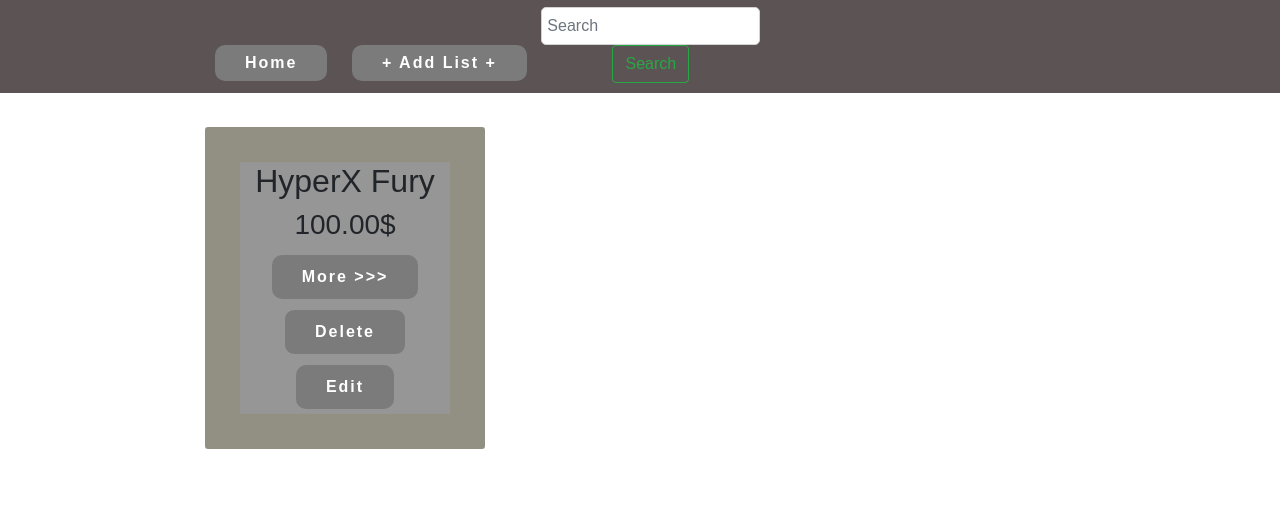
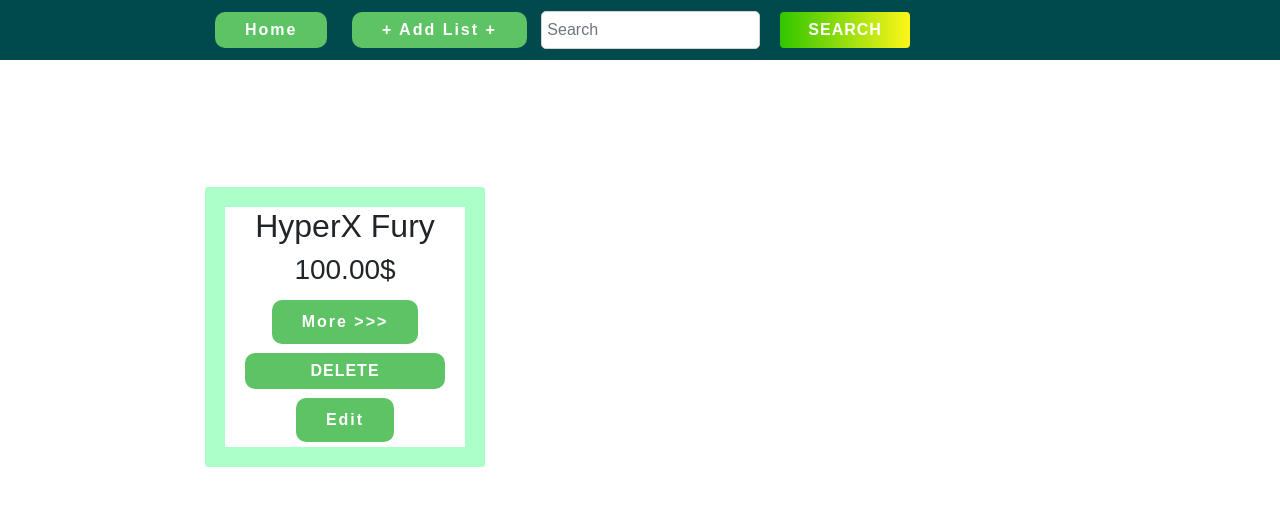
Before and after one commit to keny-stark/online-store, a Django app: page /products/RAM/ in a window 1280 px wide. Shown: the top 506 px of the page. Run offline with Django 3.2, Linux system fonts and the light colour scheme; data comes from the database, SQL or seed files in the repository; some libraries are stand-ins or nearby versions.

Commit message:
исправил ошибки и добавил страницу для удаления

```diff
--- a/source/webapp/static/css/style.css
+++ b/source/webapp/static/css/style.css
@@ -2,12 +2,14 @@ body {
     font-family: Arial, sans-serif;
 }
 .for_text{
-    white-space: pre;
+    white-space: pre-wrap;
+    text-indent: 1.5em;
+    text-align: center;
 }
 .navbar {
     display: block;
-    background: #504848ed;
-    position: fixed;
+    background: #00494c;
+    position: initial;
     top: 0;
     right: 0;
     left: 0;
@@ -58,8 +60,7 @@ body {
     height: auto;
     margin: 40px 0 40px 0;
     justify-content: space-between;
-    border: solid 35px #86825852;
-    background-color: #4241418c;
+    border: solid 20px #00ff5a52;
     border-radius: 3px;
 }
 .home_div{
@@ -103,7 +104,7 @@ body {
     padding: 10px 30px;
     margin: 5px 10px;
     border-radius: 10px;
-    box-shadow:0 0 40px 40px #7b7b7b inset, 0 0 0 0 #565656;
+    box-shadow: 0 0 40px 40px #5dc365 inset, 0 0 0 0 #a29b40;
     font-family: 'Montserrat', sans-serif;
     font-weight: bold;
     letter-spacing: 2px;
@@ -188,3 +189,51 @@ body {
     max-width: 50%;
     margin: auto;
 }
+.btn {
+    display: block;
+    margin: 4px 20px;
+    padding: 6px 28px;
+	overflow: hidden;
+	font-family: 'Montserrat Alternates', sans-serif;
+    color: white;
+	letter-spacing: 1px;
+    text-transform: uppercase;
+	font-weight: 600;
+    border-width: 0;
+	transform: matrix3d(1, 0, 0, 0, 0, 1, 0, 0, 0, 0, 1, 0, 0, 0, 0, 1);
+	outline: none;
+    cursor: pointer;
+}
+.btn1 {
+	background: linear-gradient(90deg, #c600b2, #7619fd);
+}
+.btn2 {
+	background: linear-gradient(90deg, #a3ffb0, #2bd9e8);
+}
+.btn3 {
+	background: linear-gradient(90deg, #49c2ff, #6a27d2);
+}
+.btn4 {
+    background: linear-gradient(90deg, #31c600, #fdf619);
+}
+.btn:before,
+.btn:after {
+    content: "";
+	position: absolute;
+	z-index: -1;
+	width: 100%;
+    height: 100%;
+    left: -110%;
+    top: 0;
+	opacity: 0.1;
+	background: black;
+    transform: skewX(25deg);
+	transition: .5s ease;
+}
+.btn:hover:before {
+    left: -10%;
+    transition: .3s ease;
+}
+.btn:hover:after {
+    left: -20%;
+}
--- a/source/webapp/static/js/main.js
+++ b/source/webapp/static/js/main.js
@@ -13,11 +13,3 @@ $(document).mouseup(function (e) {
 		$('.js-overlay-campaign').fadeOut();
 	}
 });
-
-$('.js-button-campaign_2').click(function() {
-	$('.js-overlay-campaign_2').fadeIn();
-	$('.js-overlay-campaign_2').addClass('disabled');
-});
-$('.js-close-campaign_2').click(function() {
-	$('.js-overlay-campaign_2').fadeOut();
-});
--- a/source/webapp/templates/base.html
+++ b/source/webapp/templates/base.html
@@ -28,6 +28,7 @@
 <script src="https://code.jquery.com/jquery-3.3.1.slim.min.js" integrity="sha384-q8i/X+965DzO0rT7abK41JStQIAqVgRVzpbzo5smXKp4YfRvH+8abtTE1Pi6jizo" crossorigin="anonymous"></script>
 <script src="https://cdnjs.cloudflare.com/ajax/libs/popper.js/1.14.7/umd/popper.min.js" integrity="sha384-UO2eT0CpHqdSJQ6hJty5KVphtPhzWj9WO1clHTMGa3JDZwrnQq4sF86dIHNDz0W1" crossorigin="anonymous"></script>
 <script src="https://stackpath.bootstrapcdn.com/bootstrap/4.3.1/js/bootstrap.min.js" integrity="sha384-JjSmVgyd0p3pXB1rRibZUAYoIIy6OrQ6VrjIEaFf/nJGzIxFDsf4x0xIM+B07jRM" crossorigin="anonymous"></script>
+<script src="https://cdnjs.cloudflare.com/ajax/libs/jquery/3.2.1/jquery.min.js"></script>
 <script type="application/javascript" src="{% static "js/main.js" %}"></script>
 {% block scripts %}{% endblock %}
 </body>
--- a/source/webapp/templates/category_view.html
+++ b/source/webapp/templates/category_view.html
@@ -2,9 +2,9 @@
 {% block menu %}
     <li><a href="{% url 'add_product' %}" class="action-btn">+ Add List +</a></li>
     <li>
-        <form action="{% url 'index' %}">
+        <form action="{% url 'index' %}" class="form-inline my-2 my-lg-0">
             <input class="form-control" type="search" name="search" placeholder="Search">
-            <button class="btn btn-outline-success" type="submit">Search</button>
+            <button class="btn btn-outline-success btn4" type="submit">Search</button>
         </form></li>
 {% endblock %}
 
--- a/source/webapp/views.py
+++ b/source/webapp/views.py
@@ -52,8 +52,11 @@ def add_product(request, *args, **kwargs):
 
 def delete_product(request, pk):
     product = get_object_or_404(Products, pk=pk)
-    product.delete()
-    return redirect('index')
+    if request.method == 'GET':
+        return render(request, 'delete_product.html', context={'product': product})
+    elif request.method == 'POST':
+        product.delete()
+        return redirect('index')
 
 
 def update_product(request, pk):
```
Also changed, not shown: source/webapp/templates/delete_product.html (added, +13 -0 lines), source/webapp/templates/index.html (+8 -18 lines), source/webapp/templates/product.html (+20 -4 lines).
